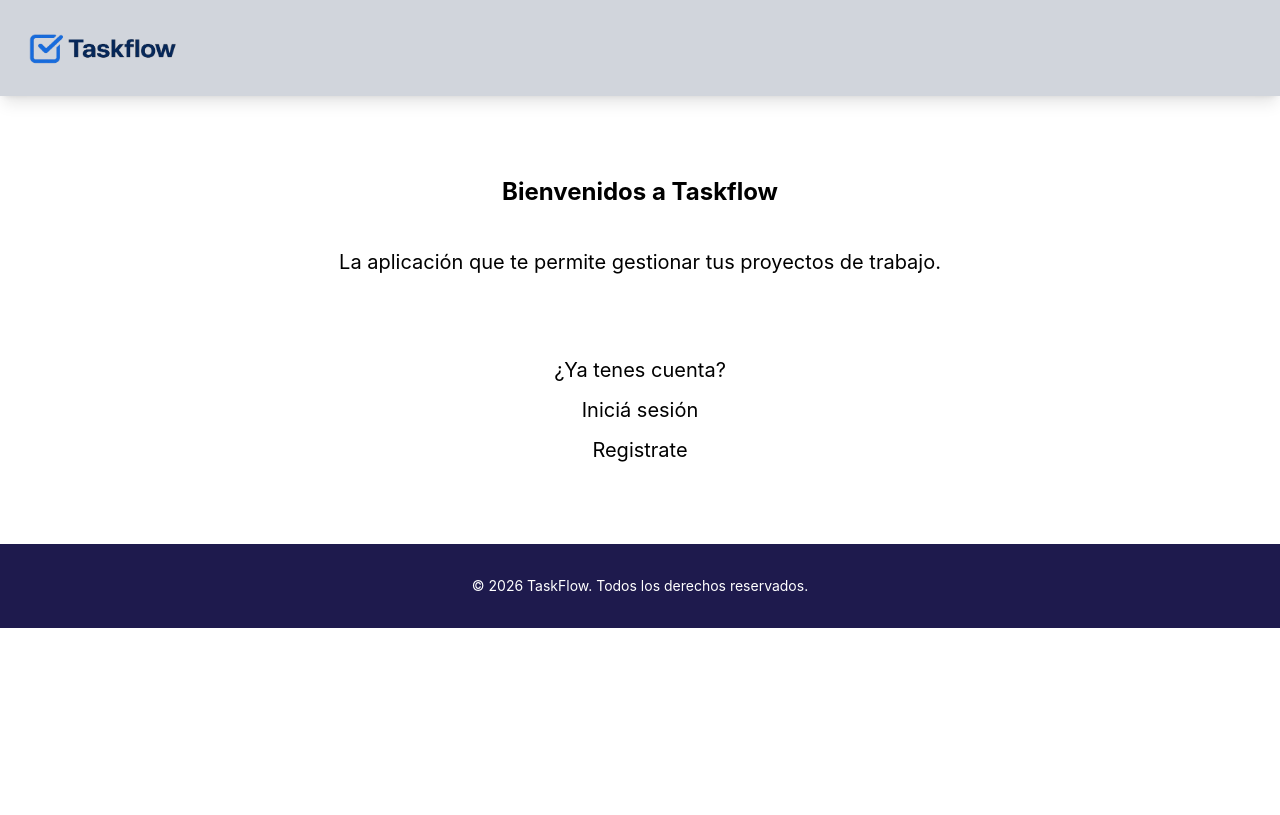
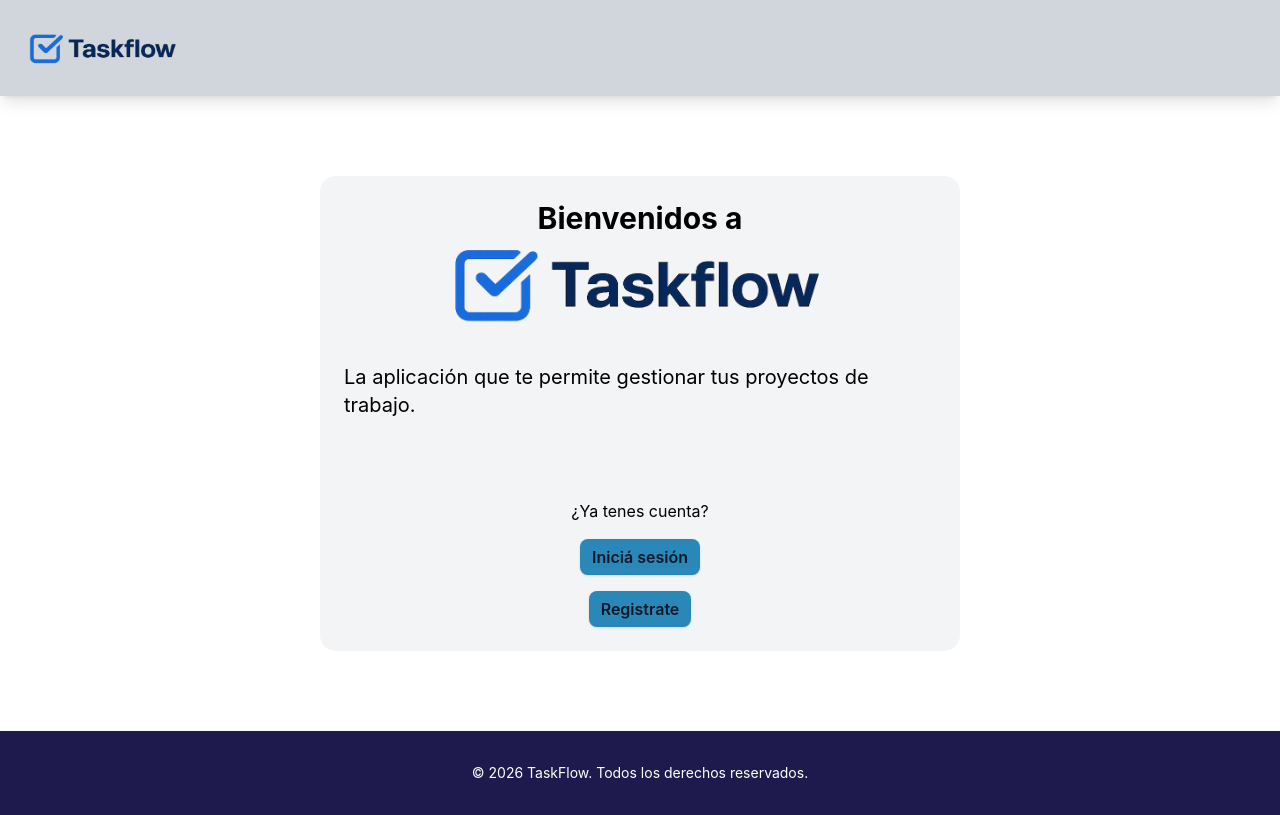
Before and after one commit to sopiombetti/Gestor_De_Proyectos, a Next.js app in the folder frontend/: page / in a window 1280 px wide. Built offline with nearby package versions, Linux system fonts and the light colour scheme.

Commit message:
Estilizando página index

```diff
--- a/frontend/pages/index.tsx
+++ b/frontend/pages/index.tsx
@@ -3,14 +3,17 @@ import Link from "next/link";
 export default function index(){
 
   return(
-    <div className="flex flex-col items-center mt-20 mb-20">
-      <h1 className="font-bold text-2xl">Bienvenidos a Taskflow</h1>
-      <h2 className="text-xl mt-10">La aplicación que te permite gestionar tus proyectos de trabajo.</h2>
-      <div className="flex flex-col items-center mt-20 text-xl space-y-3">
+    <div className="flex flex-col items-center">
+    <div className="flex flex-col items-center mt-20 mb-20 bg-gray-100 w-1/2 p-6 rounded-2xl">
+      <h1 className="font-bold text-3xl">Bienvenidos a</h1>
+      <img src="/logo.png" alt="logo" className="w-100"/>
+      <h2 className="text-xl mt-8">La aplicación que te permite gestionar tus proyectos de trabajo.</h2>
+      <div className="flex flex-col items-center mt-20 text-md space-y-4">
         <p>¿Ya tenes cuenta?</p>
-        <Link href="/login" className="hover:text-blue-800">Iniciá sesión</Link>
-        <Link href="/register" className="hover:text-blue-800">Registrate</Link>
+        <Link href="/login" className="bg-secondary px-3 py-1.5 leading-6 font-semibold text-gray-900 shadow-sm cursor-pointer rounded-lg hover:bg-blue-300">Iniciá sesión</Link>
+        <Link href="/register" className="bg-secondary px-3 py-1.5 leading-6 font-semibold text-gray-900 shadow-sm cursor-pointer rounded-lg hover:bg-blue-300">Registrate</Link>
       </div>
+    </div>
     </div>
   )
 }
```
